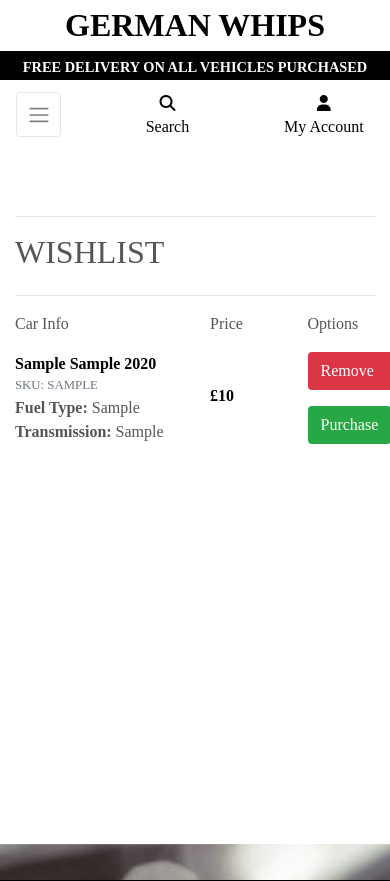
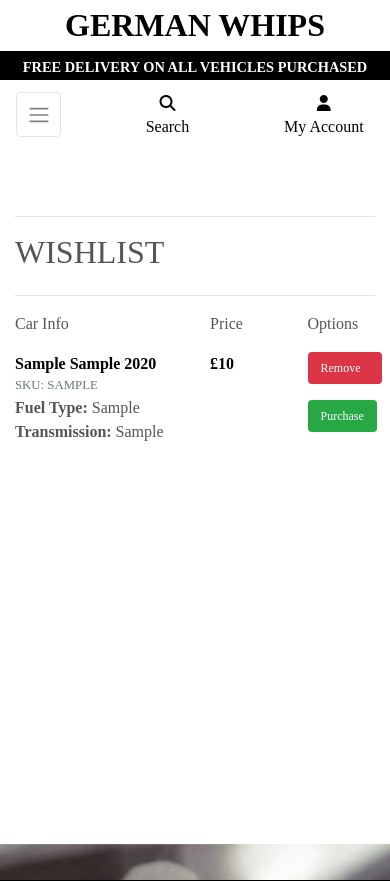
Before and after one commit to WHusssain937/Milestone-Project-4, a Django app: page /wishlist/ in a window 390 px wide. Shown: the top 881 px of the page. Run offline with Django 3.2, Linux system fonts and the light colour scheme; a user stored in the database is signed in; tables that the repository leaves empty hold one stand-in row (values such as "Sample post"); grey boxes marked "Sample" are stand-in pictures; some libraries are stand-ins or nearby versions; some web fonts are replaced.

Commit message:
updated wishlist button to fit on responsive screens

```diff
--- a/static/css/base.css
+++ b/static/css/base.css
@@ -41,7 +41,7 @@ body {
     text-decoration: none !important;
 }
 
-.separate-btns {
+.btn-length {
     padding-right: 1.25rem;
 }
 
@@ -303,8 +303,14 @@ body {
 }
 
 @media (max-width: 1125px) {
+    .btn-length {
+        margin-bottom: 1rem;
+    }
+}
+
+@media (max-width: 576px) {
     .separate-btns {
-        margin-bottom: 1rem;
+        font-size: 0.75rem
     }
 }
 
--- a/wishlist/templates/wishlist/wishlist.html
+++ b/wishlist/templates/wishlist/wishlist.html
@@ -43,17 +43,17 @@
                         <p class="my-0"><strong>Transmission:</strong> {{ item.car.transmission }}</p>
                     </div>
                     <div class="col-3">
-                        <p class="my-5 text-black font-weight-bold">{% load humanize %}
+                        <p class="my-3 text-black font-weight-bold">{% load humanize %}
                             £{{ item.car.price|intcomma }}</p>
                     </div>
                     <!-- Wishlist Item Options -->
-                    <div class="col-3 py-3">
-                        <div class="row">
+                    <div class="col-3">
+                        <div class="row py-3">
                             <div class="col-12 col-lg-6">
-                                <a href="{% url 'remove_wishlist_item' item.car.id %}" class="btn btn-md separate-btns rounded-3 text-white bg-danger">Remove</a>
+                                <a href="{% url 'remove_wishlist_item' item.car.id %}" class="btn btn-md btn-length separate-btns rounded-3 text-white bg-danger">Remove</a>
                             </div>
                             <div class="col-12 col-lg-6">
-                                <a href="{% url 'purchase' item.car.id %}" class="btn btn-md rounded-3 text-white bg-success">Purchase</a>
+                                <a href="{% url 'purchase' item.car.id %}" class="btn btn-md rounded-3 separate-btns text-white bg-success">Purchase</a>
                             </div>
                         </div>
                     </div>
```
